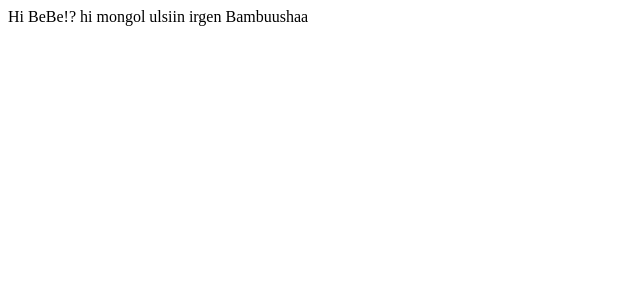
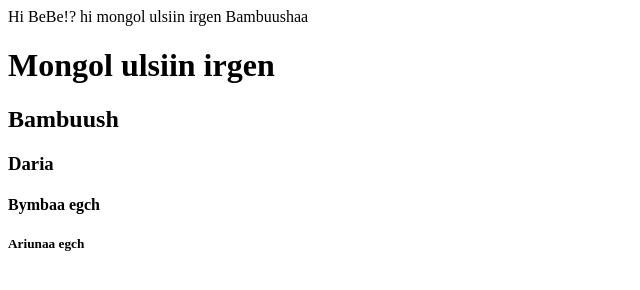
Before and after one commit to Bymbajaw/baba-momo, a plain HTML site: page mongol uls/index.html in a window 1280 px wide. Shown: the whole page, without its empty margins (0-640 px from the left). Drawn offline with Linux system fonts and the light colour scheme.

Commit message:
angiin hvvhdvvdiin ner

```diff
--- a/mongol uls/index.html
+++ b/mongol uls/index.html
@@ -1,3 +1,8 @@
 Hi BeBe!?
 <!-- dfkjgkkdfshg;dsgit -->
 hi mongol ulsiin irgen Bambuushaa
+<h1>Mongol ulsiin irgen</h1>
+<h2>Bambuush</h2>
+<h3>Daria</h3>
+<h4>Bymbaa egch</h4>
+<h5>Ariunaa egch</h5>
```
